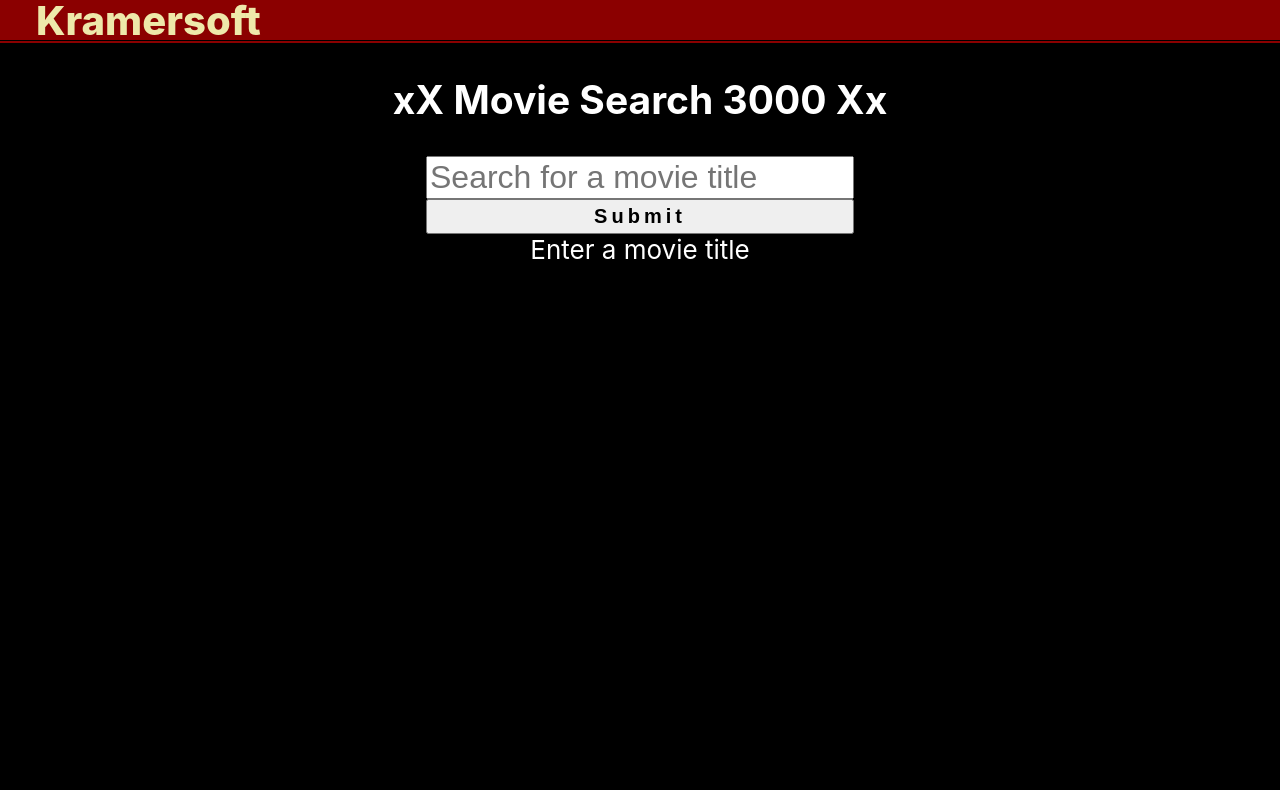
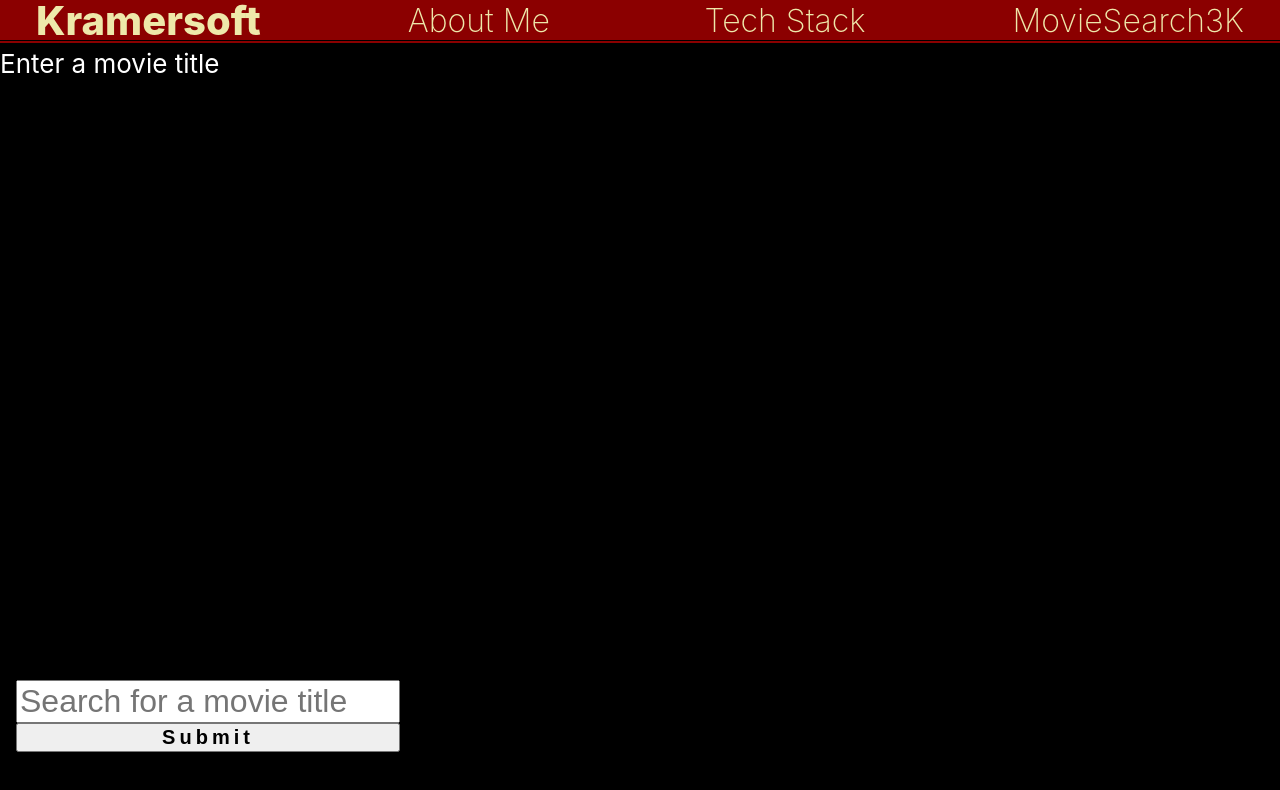
Before and after one commit to zckramer/movie-search-frontend, a React (Create React App) app: page / in a window 1280 px wide. Shown: the top 790 px of the page. Built offline with nearby package versions, Linux system fonts and the light colour scheme.

Commit message:
finished a large restyling to single page view

```diff
--- a/src/App.scss
+++ b/src/App.scss
@@ -1,22 +1,32 @@
 .Header {
+  position: fixed;
+  width: 100%;
+  height: 5vh;
   display: flex;
   justify-content: space-between;
   align-items: center;
   flex-direction: row;
-  height: 5vmin;
   color: palegoldenrod;
   background-color: darkred;
   border-bottom: 4px double black;
 }
 
-.Header__Logo {
+#Header__Logo {
+  user-select: none;
+  cursor: default;
   font-size: 2.5rem;
   font-weight: 800;
   margin-left: 2rem;
   padding: .25rem;
 }
 
+#Header__Logo:hover{
+  transform: none;
+}
+
 .Header__Item {
+  user-select: none;
+  cursor: pointer;
   font-size: 2rem;
   font-weight: 200;
   margin-left: 2rem;
@@ -24,56 +34,88 @@
   transform: absolute;
   padding: .25rem;
   min-width: 150px;
-  transition: font-size .125s;
+  transition: .25s;
 }
 
 .Header__Item:hover {
-  font-size: 2.1rem;
-}
-
-hr {
-  width: 90vw;
+  transform: scale(1.1);
 }
 
 .App {
+  position: fixed;
   background-color: black;
-  min-height: 100vh;
+  min-height: 100%;
+  height: 100%;
+  max-height: 100%;
+  width: 100vw;
   font-size: calc(10px + 2vmin);
   color: white;
 }
 
 .Movie-Card {
+  position: absolute;
   display: grid;
-  // grid-template-rows: 5% 15% auto;
-  grid-template-columns: 50% 47% auto;
+  height: 100%;
+  width: 100%;
+  grid-template-columns: 40% 55%;
   align-items: stretch;
-  // border: 2px solid white;
-  margin: 2rem;
-
   font-weight: 200;
   font-size: 18pt;
 
+  .Movie-Card__Main {
+    font-size: 18pt;
+  }
+
+  .Movie-Card__Main__Info{
+    font-size: 12pt;
+    overflow-y: auto;
+  }
+
+  .Movie-Card__Header {
+    display: flex;
+    flex-direction: column;
+    margin-left: 1rem;
+    align-items: center;
+    justify-content: center;
+  }
+
+  .Movie-Card__Header__Title {
+    margin-left: 1rem;
+  }
+
+  .Movie-Card__Header__Poster-Container{
+    display: table;
+  }
+
   p {
-    font-size: 14pt;
+    font-size: 12pt;
   }
 
   img{
+    display: table-cell;
+    vertical-align: middle;
+    margin-left: auto;
+    margin-right: auto;
     width: 400px;
     height: 600px;
   }
 
   li{
     list-style-type: none;
-    margin-left: 1rem;
-    font-size: 18pt;
-    font-weight: 180;
-
+    font-size: 12pt;
   }
 
   h3{
     padding: .5rem;
     font-weight: 600;
     letter-spacing: .1rem;
+  }
+
+  .Movie-Card__Vote-Area{
+    position: fixed;
+    right: 0;
+    top: 20;
+    margin-right: 1rem;
   }
 
   .upvote {
@@ -94,21 +136,26 @@ hr {
 }
 
 .Sidebar {
+  width: 100%;
   display: flex;
   flex-direction: row;
   align-items: center;
-  justify-content: space-between;
-  border: 1px solid white;
+  overflow-x: auto;
+  // justify-content: space-around;
+}
+
+.Sidebar__Entry {
+  margin: .25rem;
 }
 
 .Sidebar-Container {
-  display: flex;
-  justify-content: center;
-  align-items: center;
-  flex-direction: column;
-  width: 90vw;
+  position: absolute;
+  right: 0;
+  padding: 1rem;
+  width: 60%;
   font-size: 12pt;
   font-weight: 80;
+  transition: .5s;
 }
 
 a {
@@ -120,21 +167,43 @@ input {
 }
 
 main {
+  position: absolute;
+  top: 6%;
+  height: 75vh;
+  width: 100%;
+}
+
+.Main-Content{
+  background-color: black;
+  position: absolute;
+  width: 100%;
+  height: 100%;
+  padding-left: auto;
+  padding-right: auto;
+}
+
+.Input-Form__Container{
+  position: fixed;
+  background-color: black;
+  left: 0;
+  bottom: 0;
+  height: 15%;
+  width: 100%;
   display: flex;
-  flex-direction: column;
-  justify-content: center;
-  align-items: center;
+  flex-direction: row;
+  padding-left: 1rem;
+  padding-right: 1rem;
 }
 
 .Input-Form {
   display: flex;
   flex-direction: column;
   font-weight: lighter;
+  width: 30%;
 }
 
 .Input-Form__Submit-Button {
   font-size: 1.25rem;
   font-weight: bold;
   letter-spacing: 4px;
-  padding: .25rem;
 }
--- a/src/components/Header.jsx
+++ b/src/components/Header.jsx
@@ -3,9 +3,10 @@ import React from 'react';
 const Header = (props) => {
     return (
         <header className="Header">
-            <div className="Header__Logo">Kramersoft</div>
-            {/* <div className="Header__Item">About Me</div>
-            <div className="Header__Item">Tech Stack</div> */}
+            <div id="Header__Logo" className="Header__Item">Kramersoft</div>
+            <div className="Header__Item">About Me</div>
+            <div className="Header__Item">Tech Stack</div>
+            <div className="Header__Item">MovieSearch3K</div>
         </header>
     )
 }
--- a/src/components/Main.jsx
+++ b/src/components/Main.jsx
@@ -139,7 +139,7 @@ const Main = () => {
 
     return (
         <main className="Main">
-            <h2>xX Movie Search 3000 Xx</h2>
+            <div className="Input-Form__Container">
                 <form className="Input-Form" onSubmit={event => handleInputSubmit(event, inputValue)}>
                     <input
                         id="inputField"
@@ -156,6 +156,9 @@ const Main = () => {
                         Submit
                     </button>
                 </form>
+                {searchDidLoad ? <div className="Sidebar-Container">Not what you're looking for? Try...<Sidebar searchData={searchDataSearch} /></div>  : ""}
+            </div>
+            <div className="Main-Content">
                 {filmDidLoad ? <MovieCard
                                     title={searchDataFilm.title}
                                     cast={searchDataFilm.cast}
@@ -167,9 +170,10 @@ const Main = () => {
                                     upvotes={userVoteData.voteData.upvote}
                                     downvotes={userVoteData.voteData.downvote}
                                     handlevote={(vote)=>handleUpdateVote(vote)}
-                                /> : <div>{instructions}</div>
+                                    /> : <div id="instructions">{instructions}</div>
                 }
-            {searchDidLoad ? <div className="Sidebar-Container">Not what you're looking for? Try...<Sidebar searchData={searchDataSearch} /></div>  : ""}
+
+            </div>
         </main>
     )
 }
--- a/src/components/MovieCard.jsx
+++ b/src/components/MovieCard.jsx
@@ -5,20 +5,22 @@ const MovieCard = (props) => {
     return (
         <div className="Movie-Card">
             <div className="Movie-Card__Header">
-                <img className="Movie-Card__Main__Poster" src={props.poster} alt="This movie's primary poster"/>
+                <h3 className="Movie-Card__Header__Title">{props.title}</h3>
+                <div className="Movie-Card__Header__Poster-Container">
+                    <img className="Movie-Card__Main__Poster" src={props.poster} alt="This movie's primary poster"/>
+                </div>
             </div>
             <div className="Movie-Card__Main">
-                <h3 className="Movie-Card__Header__Title">{props.title}</h3>
+                <div className="Movie-Card__Main__Info">
+                    <p>Release year: {props.releaseyear} | Feature length: {props.length}</p>
+                    <p>{props.plot}</p>
+                </div>
                 <ul className="Movie-Card__Main__Cast-List">
+                    <p>Starring: </p>
                     {props.cast.map((actor, index) =>
                         <li className="Movie-Card__Main__Cast-List-Item" key={("actorList" + index)}>{actor.actor}, as {actor.character}</li>
                     )}
                 </ul>
-                <div className="Movie-Card__Main__Info">
-                    <p>Release year: {props.releaseyear}</p>
-                    <p>Feature length: {props.length}</p>
-                    <p>{props.plot}</p>
-                </div>
             </div>
             {props.usercanvote ?
                 <div className="Movie-Card__Vote-Area">
--- a/src/components/Sidebar.jsx
+++ b/src/components/Sidebar.jsx
@@ -3,10 +3,9 @@ import { useState } from 'react';
 const Sidebar = (props) => {
     const [titleList, setTitleList] = useState(props.searchData.map(title=>title));
 
-    // console.log(titleList)
     return (
         <div className={"Sidebar"}>
-            {titleList.map((title, index)=><p key={"sidebarSearchItem" + index} movieid={title.id}>{title.title}</p>)}
+            {titleList.map((title, index)=><p className="Sidebar__Entry" key={"sidebarSearchItem" + index} movieid={title.id}>{title.title}</p>)}
         </div>
     )
 }
```
Lines whose indentation alone changed are shown as unchanged.
